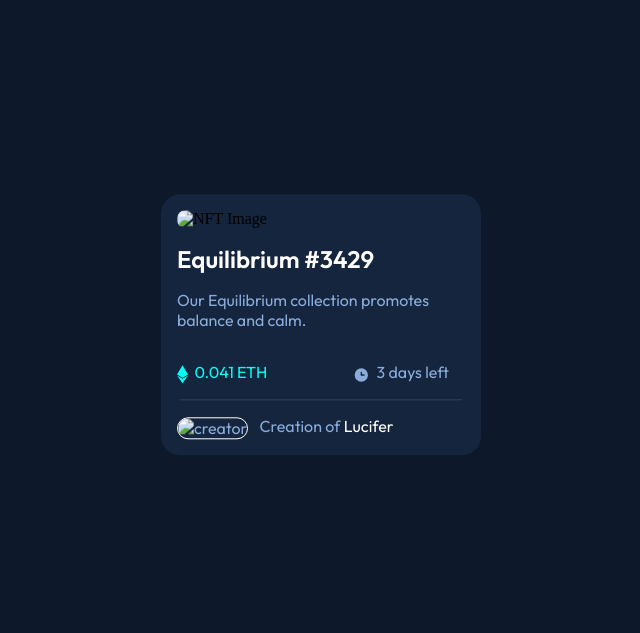
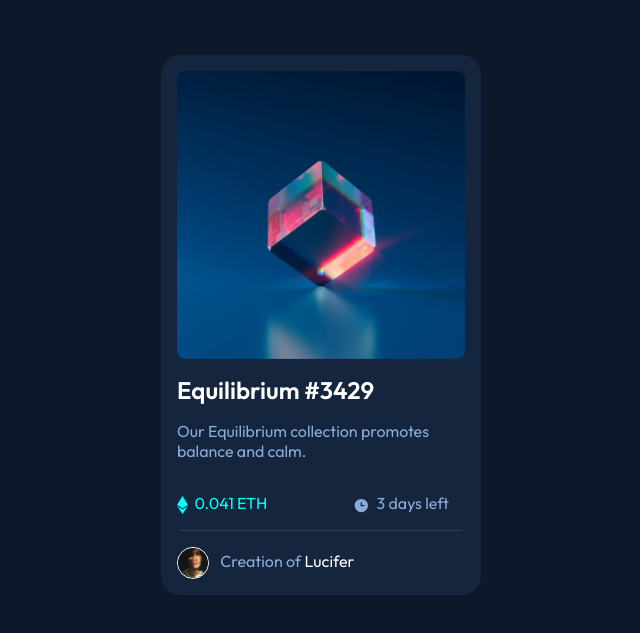
Before and after one commit to Tirtho97/nft-preview-card-component-main, a plain HTML site: page index.html in a window 1280 px wide. Shown: the part 75-708 px from the top of the page, without its empty margins (319-959 px from the left). Drawn offline with Linux system fonts and the light colour scheme; the site is published under a folder, as on GitHub Pages, so addresses that start at the root find nothing.

Commit message:
Update index.html

```diff
--- a/index.html
+++ b/index.html
@@ -19,7 +19,7 @@
     </header>
     <main class="container">
       <div class="image">
-        <img src="/images/image-equilibrium.jpg" alt="NFT Image">
+        <img src="images/image-equilibrium.jpg" alt="NFT Image">
       </div>
       <h2>Equilibrium #3429</h2>
       <p>Our Equilibrium collection promotes balance and calm.</p>
@@ -36,7 +36,7 @@
       </div>
       <hr>
       <div class="creator">
-        <p><img src="/images/image-avatar.png" alt="creator"> Creation of <span>Lucifer</span></p>
+        <p><img src="images/image-avatar.png" alt="creator"> Creation of <span>Lucifer</span></p>
       </div>
     </main>
 
```
